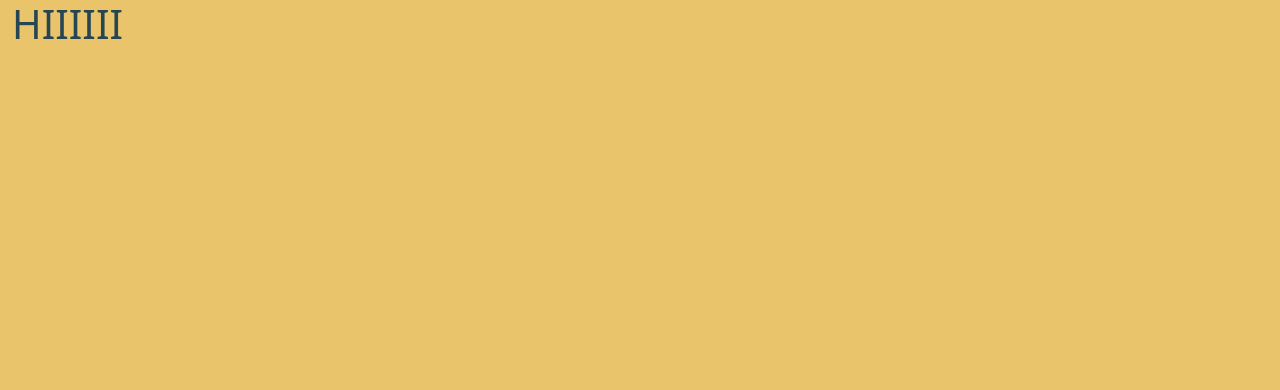
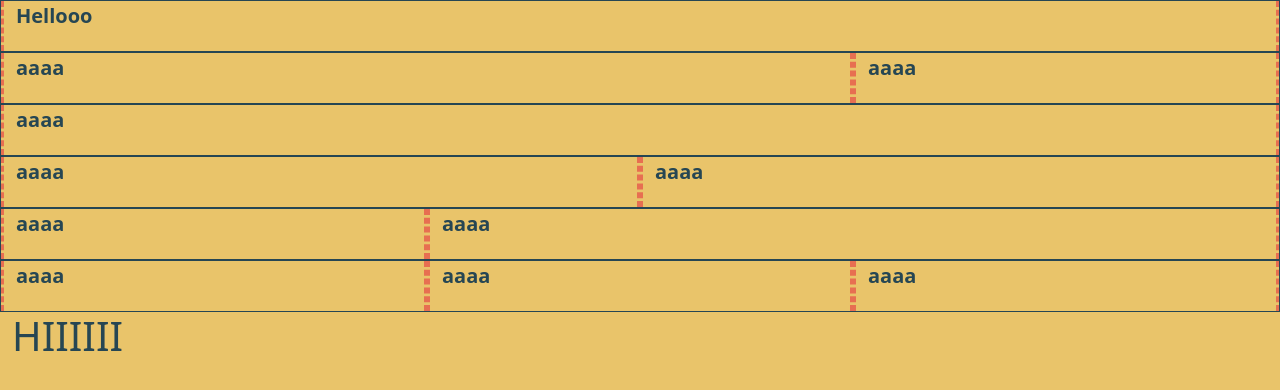
Before and after one commit to Blopez1098t/bootstrap, a plain HTML site: page index.html in a window 1280 px wide. Drawn offline with nearby package versions, Linux system fonts and the light colour scheme.

Commit message:
more cose

```diff
--- a/css/style.css
+++ b/css/style.css
@@ -17,3 +17,8 @@
     border: 1px solid var(--dark-blue);
     min-height: 50px;
     }
+    .col, .col-1, .col-8, .col-4, .col-6{
+        min-height: 50px;
+        border-right: medium dashed var(--salmon);
+        border-left: medium dashed var(--salmon);
+    }
--- a/index.html
+++ b/index.html
@@ -9,7 +9,30 @@
 </head>
   <body>
     <div class="container-fluid">
-        <h1>HIIIIII</h1>
+      <div class="row">
+        <div class="col">Hellooo</div>
+      </div>
+      <div class="row">
+        <div class="col-8">aaaa</div>
+        <div class="col-4">aaaa</div>
+      </div>
+      <div class="row">
+        <div class="col">aaaa</div>
+      </div>
+      <div class="row">
+        <div class="col-6">aaaa</div>
+        <div class="col-6">aaaa</div>
+      </div>
+      <div class="row">
+        <div class="col-4">aaaa</div>
+        <div class="col-8">aaaa</div>
+      </div>
+      <div class="row">
+        <div class="col-4">aaaa</div>
+        <div class="col-4">aaaa</div>
+        <div class="col-4">aaaa</div>
+      </div>
+      <h1>HIIIIII</h1>
 
 
 
```
Also changed, not shown: Challenge-Md.html (added).
